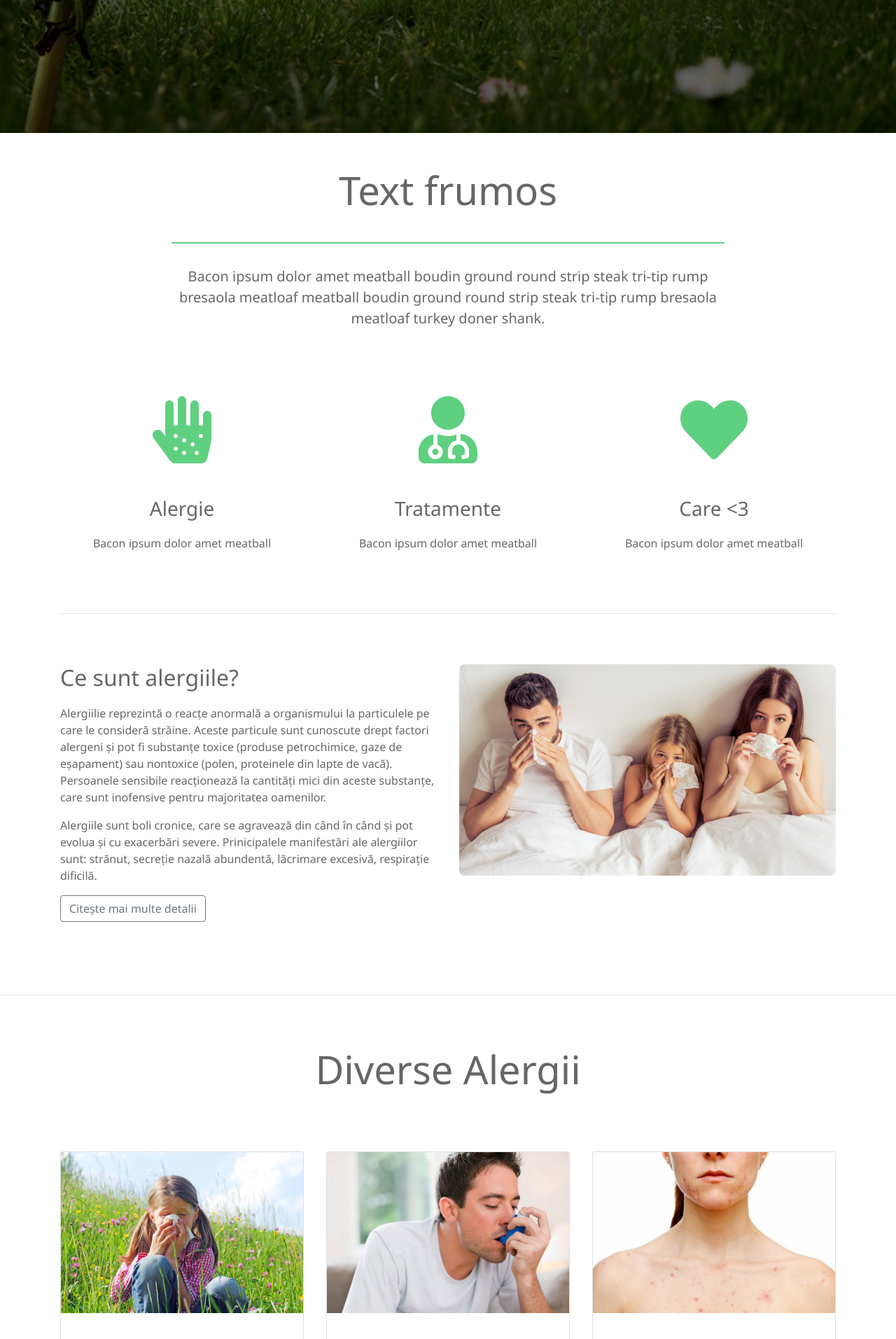
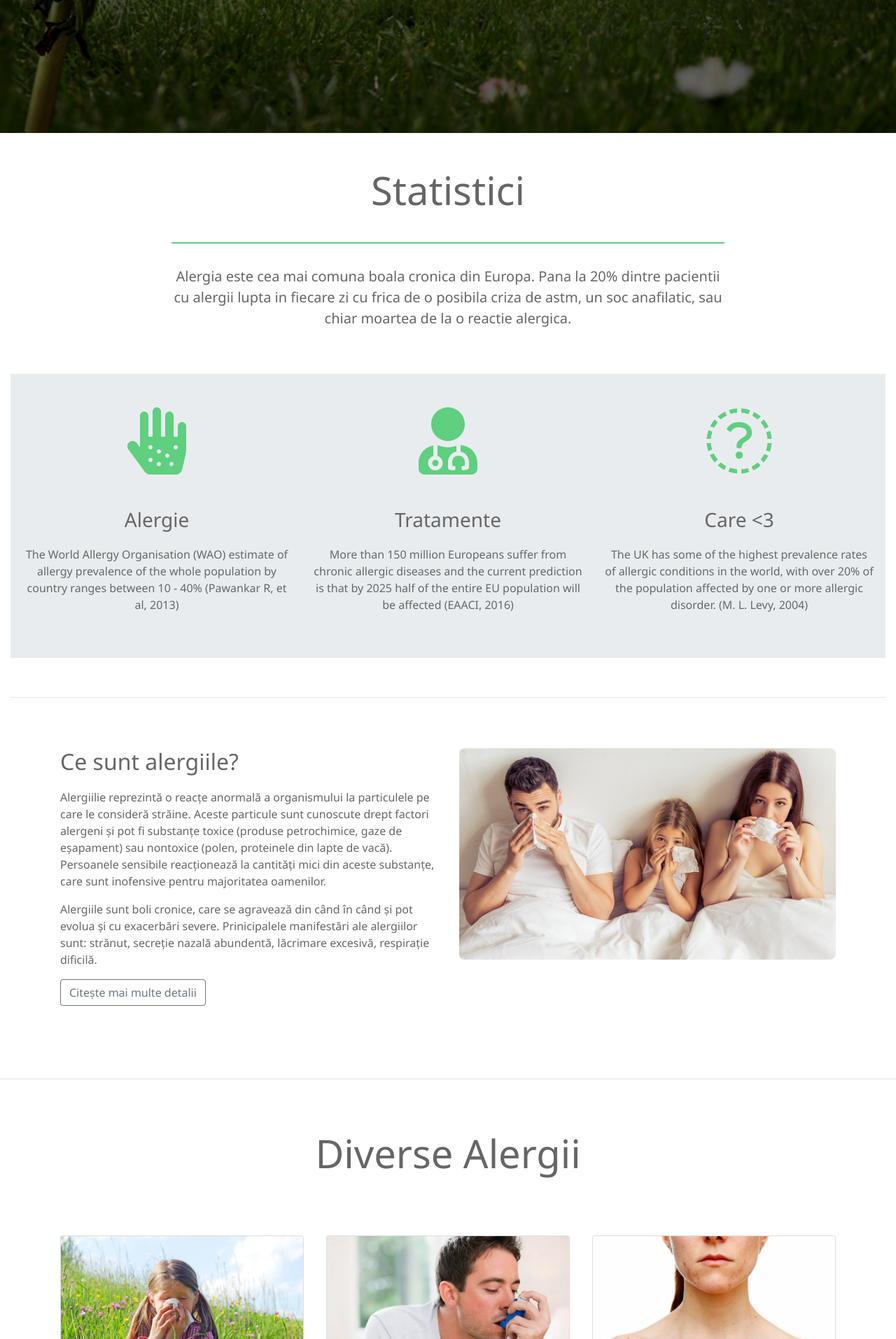
Before and after one commit to octavianiacob/allergyhelp, a PHP site: page / in a window 1280 px wide. Shown: the part 610-2523 px from the top of the page at 70% size. Run offline with PHP 8.4, Linux system fonts and the light colour scheme; some libraries are stand-ins or nearby versions; some web fonts are replaced.

Commit message:
stats section

```diff
--- a/assets/css/style.css
+++ b/assets/css/style.css
@@ -223,7 +223,8 @@ button.btn.btn-dark{
 
 .fa-allergies,
 .fa-user-md,
-.fa-heart {
+.fa-heart,
+.fa-info-circle {
   color: #5fcf80;
   font-size: 8em;
   padding-bottom: 2rem;
--- a/index.html
+++ b/index.html
@@ -57,40 +57,98 @@
   <div class="container padding">
     <div class="row welcome text-center">
       <div class="col-12">
-        <h1 class="display-4">Text frumos</h1>
+        <h1 class="display-4">Statistici</h1>
       </div>
       <hr>
       <div class="col-12">
-        <p class="lead">Bacon ipsum dolor amet meatball boudin ground round strip steak tri-tip rump bresaola meatloaf meatball boudin ground
-          round strip steak tri-tip rump bresaola meatloaf turkey doner shank.
+        <p class="lead">Alergia este cea mai comuna boala cronica din Europa. Pana la 20% dintre pacientii cu alergii lupta in fiecare zi cu frica
+        de o posibila criza de astm, un soc anafilatic, sau chiar moartea de la o reactie alergica.
         </p>
       </div>
     </div>
   </div>
 
   <!--- 3 Column Section -->
-  <div class="container padding">
-    <div class="row text-center padding">
+  <div class="container-fluid padding">
+    <div class="carousel slide" id="slides" data-ride="carousel">
+      <div class="carousel-inner">
+        <div class="carousel-item active">
+      <div class="row text-center padding jumbotron">
       <div class="col-xs-12 col-sm-6 col-md-4">
         <i class="fas fa-allergies"></i>
         <h3>Alergie</h3>
-        <p>Bacon ipsum dolor amet meatball</p>
+        <p>The World Allergy Organisation (WAO) estimate of allergy prevalence of the whole population by country ranges between 10
+        - 40% (Pawankar R, et al, 2013)</p>
       </div>
 
       <div class="col-xs-12 col-sm-6 col-md-4">
         <i class="fas fa-user-md"></i>
         <h3>Tratamente</h3>
-        <p>Bacon ipsum dolor amet meatball</p>
+        <p>More than 150 million Europeans suffer from chronic allergic diseases and the current prediction is that by 2025 half of
+        the entire EU population will be affected (EAACI, 2016)</p>
       </div>
 
 
       <div class="col-sm-12 col-md-4">
-        <i class="fas fa-heart"></i>
+        <i class="far fa-info-circle"></i>
         <h3>Care
           <3</h3>
-            <p>Bacon ipsum dolor amet meatball</p>
+            <p>The UK has some of the highest prevalence rates of allergic conditions in the world, with over 20% of the population affected
+            by one or more allergic disorder. (M. L. Levy, 2004)</p>
       </div>
     </div>
+    </div>
+
+    <div class="carousel-item">
+      <div class="row text-center padding jumbotron">
+        <div class="col-xs-12 col-sm-6 col-md-4">
+          <i class="fas fa-allergies"></i>
+          <h3>Alergie</h3>
+          <p>Bacon ipsum dolor amet meatball</p>
+        </div>
+
+        <div class="col-xs-12 col-sm-6 col-md-4">
+          <i class="fas fa-user-md"></i>
+          <h3>Tratamente</h3>
+          <p>Bacon ipsum dolor amet meatball</p>
+        </div>
+
+
+        <div class="col-sm-12 col-md-4">
+          <i class="far fa-info-circle"></i>
+          <h3>Care
+            <3</h3>
+              <p>Bacon ipsum dolor amet meatball</p>
+        </div>
+      </div>
+    </div>
+
+    <div class="carousel-item">
+      <div class="row text-center padding jumbotron">
+        <div class="col-xs-12 col-sm-6 col-md-4">
+          <i class="fas fa-allergies"></i>
+          <h3>Alergie</h3>
+          <p>Bacon ipsum dolor amet meatball</p>
+        </div>
+
+        <div class="col-xs-12 col-sm-6 col-md-4">
+          <i class="fas fa-user-md"></i>
+          <h3>Tratamente</h3>
+          <p>Bacon ipsum dolor amet meatball</p>
+        </div>
+
+
+        <div class="col-sm-12 col-md-4">
+          <i class="fal fa-info-circle"></i>
+          <h3>Care
+            <3</h3>
+              <p>Bacon ipsum dolor amet meatball</p>
+        </div>
+      </div>
+    </div>
+    </div>
+    </div>
+
     <hr class="my-4">
   </div>
 
```
